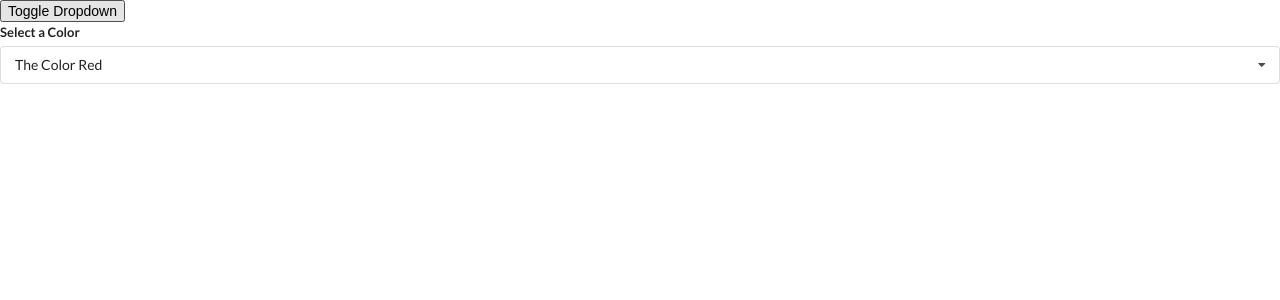
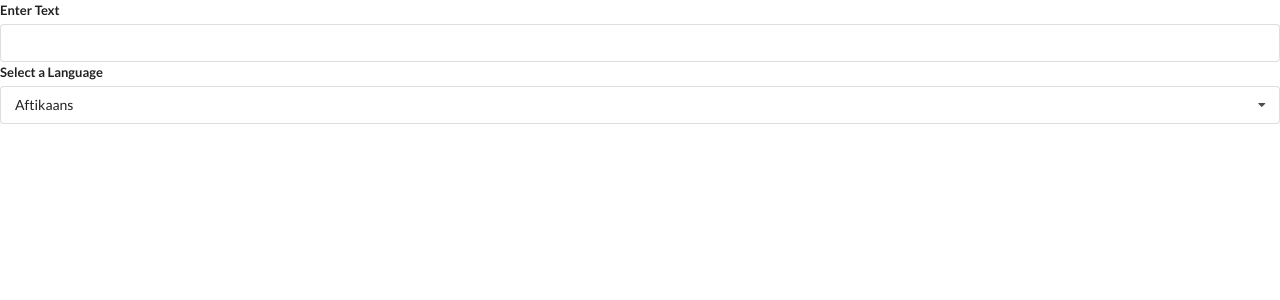
Before and after one commit to mwilkins74/Udemy_widgets, a React (Create React App) app: page / in a window 1280 px wide. Shown: the top 300 px of the page. Built offline with nearby package versions, Linux system fonts and the light colour scheme.

Commit message:
Translate Component Done

```diff
--- a/src/App.js
+++ b/src/App.js
@@ -1,7 +1,8 @@
 import React, { useState } from "react";
 // import Accordion from "./components/Accordion";
 // import Search from "./components/Search";
-import Dropdown from "./components/Dropdown";
+// import Dropdown from "./components/Dropdown";
+import Translate from "./components/Translate";
 
 const items = [
   {
@@ -34,23 +35,9 @@
 ];
 
 export default () => {
-  const [selected, setSelected] = useState(options[0]);
-  const [showDropdown, setShowDropdown] = useState(true);
-
   return (
     <div>
-      {/* <Accordion items={items} /> */}
-      {/* <Search /> */}
-      <button onClick={() => setShowDropdown(!showDropdown)}>
-        Toggle Dropdown
-      </button>
-      {showDropdown ? (
-        <Dropdown
-          options={options}
-          selected={selected}
-          onSelectedChange={setSelected}
-        />
-      ) : null}
+      <Translate />
     </div>
   );
 };
--- a/src/components/Dropdown.js
+++ b/src/components/Dropdown.js
@@ -1,6 +1,6 @@
 import React, { useState, useEffect, useRef } from "react";
 
-const Dropdown = ({ options, selected, onSelectedChange }) => {
+const Dropdown = ({ label, options, selected, onSelectedChange }) => {
   const [open, setOpen] = useState(false);
   const ref = useRef();
 
@@ -39,7 +39,7 @@
   return (
     <div ref={ref} className="ui form">
       <div className="field">
-        <label className="label">Select a Color</label>
+        <label className="label">{label}</label>
         <div
           onClick={() => setOpen(!open)}
           className={`ui selection dropdown ${open ? "visible active" : ""}`}
--- /dev/null
+++ b/src/components/Translate.js
@@ -0,0 +1,41 @@
+import React, { useState } from "react";
+import Dropdown from "./Dropdown";
+
+const options = [
+  {
+    label: "Aftikaans",
+    value: "af",
+  },
+  {
+    label: "Arabic",
+    value: "ar",
+  },
+  {
+    label: "Hindi",
+    value: "hi",
+  },
+];
+
+const Translate = () => {
+  const [language, setLanguage] = useState(options[0]);
+  const [text, setText] = useState("");
+
+  return (
+    <div>
+      <div className="ui form">
+        <div className="field">
+          <label>Enter Text</label>
+          <input value={text} onChange={(e) => setText(e.target.value)} />
+        </div>
+      </div>
+      <Dropdown
+        label="Select a Language"
+        options={options}
+        selected={language}
+        onSelectedChange={setLanguage}
+      />
+    </div>
+  );
+};
+
+export default Translate;
```
